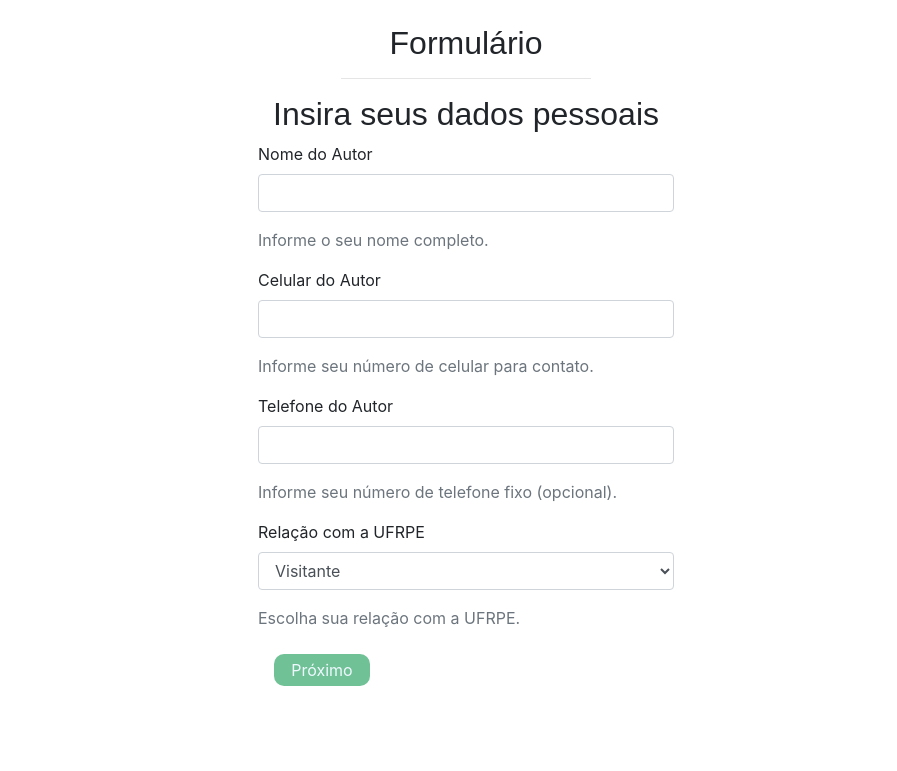
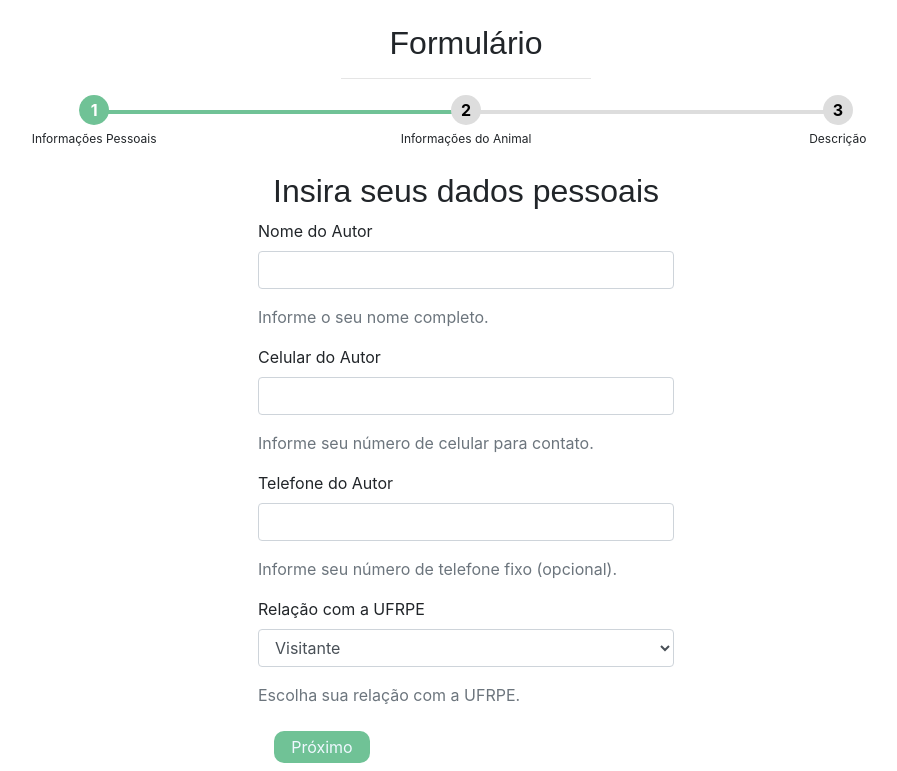
Before and after one commit to Bits-Busters/SAFER, a Django app: page /formulario/ in a window 1280 px wide. Shown: the part 256-1027 px from the top of the page, without its empty margins (174-1071 px from the left). Before the commit the page ends 942 px from the top, so only its background shows below. Run offline with Django 5.2, Linux system fonts and the light colour scheme; some libraries are stand-ins or nearby versions.

Commit message:
Barra de Progresso da página de cadastro de Ocorrência

```diff
--- a/Projeto/SAFERapp/templates/Form.html
+++ b/Projeto/SAFERapp/templates/Form.html
@@ -15,6 +15,66 @@
         .form-group input.is-invalid, .form-group textarea.is-invalid {
             border-color: red;
         }
+
+        .progress-indicator {
+            display: flex;
+            justify-content: space-between;
+            position: relative;
+            margin-bottom: 20px;
+        }
+
+        .step {
+            text-align: center;
+            width: 33%;
+            position: relative;
+        }
+
+        .step span {
+            display: inline-block;
+            width: 30px;
+            height: 30px;
+            line-height: 30px;
+            border-radius: 50%;
+            background: #ddd;
+            color: #000;
+            font-weight: bold;
+            margin-bottom: 5px;
+        }
+
+        .step.active span {
+            background: #70C296;
+            color: #fff;
+        }
+
+        .step p {
+            font-size: 12px;
+            margin: 0;
+        }
+
+        .step::after {
+            content: '';
+            position: absolute;
+            top: 15px;
+            left: 50%;
+            width: 100%;
+            height: 4px;
+            background: #ddd;
+            z-index: -1;
+        }
+
+        .step.active::after {
+            background: #70C296;
+        }
+
+        .step:first-child::after {
+            left: 50%;
+            width: 100%;
+        }
+
+        .step:last-child::after {
+            width: 0;
+        }
+
     </style>
 {% endblock %}
 
@@ -40,6 +100,22 @@
             {% csrf_token %}
             <h2 class="container contentText">Formulário</h2>
             <hr width="250px">
+
+            <div class="progress-indicator d-flex justify-content-between mb-4">
+                <div class="step active">
+                    <span>1</span>
+                    <p>Informações Pessoais</p>
+                </div>
+                <div class="step {% if current_page >= 2 %}active{% endif %}">
+                    <span>2</span>
+                    <p>Informações do Animal</p>
+                </div>
+                <div class="step {% if current_page >= 3 %}active{% endif %}">
+                    <span>3</span>
+                    <p>Descrição</p>
+                </div>
+            </div>
+
 
             <!-- Página 1 -->
             <div class="content">
@@ -133,6 +209,18 @@
         </form>
     </div>
     <script>
+
+        function updateProgressIndicator(pageNumber) {
+            const steps = document.querySelectorAll('.step');
+            steps.forEach((step, index) => {
+                if (index < pageNumber) {
+                    step.classList.add('active');
+                } else {
+                    step.classList.remove('active');
+                }
+            });
+        }
+
         function navigatePage(pageNumber) {
             const pages = document.querySelectorAll('.page');
             if (pageNumber > 1) {
@@ -154,6 +242,7 @@
                 }
             pages.forEach(page => page.classList.remove('active'));
             document.getElementById('page' + pageNumber).classList.add('active');
+            updateProgressIndicator(pageNumber);
         }
 
         function handleSubmit(event) {
```
